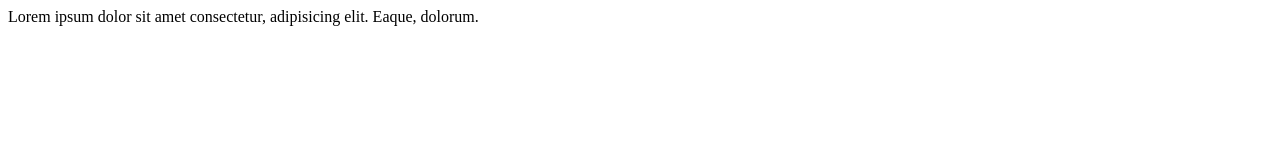
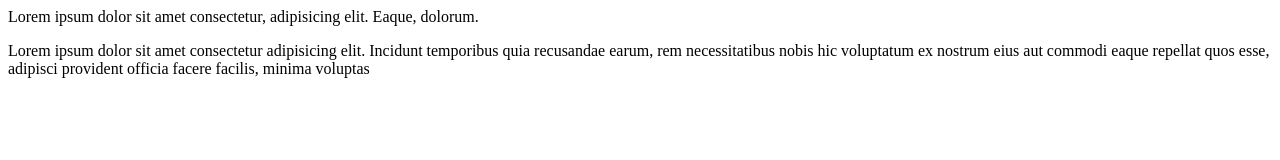
Before and after one commit to Ritik-Hooda-Coder/localrepo, a plain HTML site: page index.html in a window 1280 px wide. Drawn offline with Linux system fonts and the light colour scheme.

Commit message:
updated file

```diff
--- a/index.html
+++ b/index.html
@@ -1 +1,2 @@
 <P>Lorem ipsum dolor sit amet consectetur, adipisicing elit. Eaque, dolorum.</P>
+<p>Lorem ipsum dolor sit amet consectetur adipisicing elit. Incidunt temporibus quia recusandae earum, rem necessitatibus nobis hic voluptatum ex nostrum eius aut commodi eaque repellat quos esse, adipisci provident officia facere facilis, minima voluptas</p>
```
